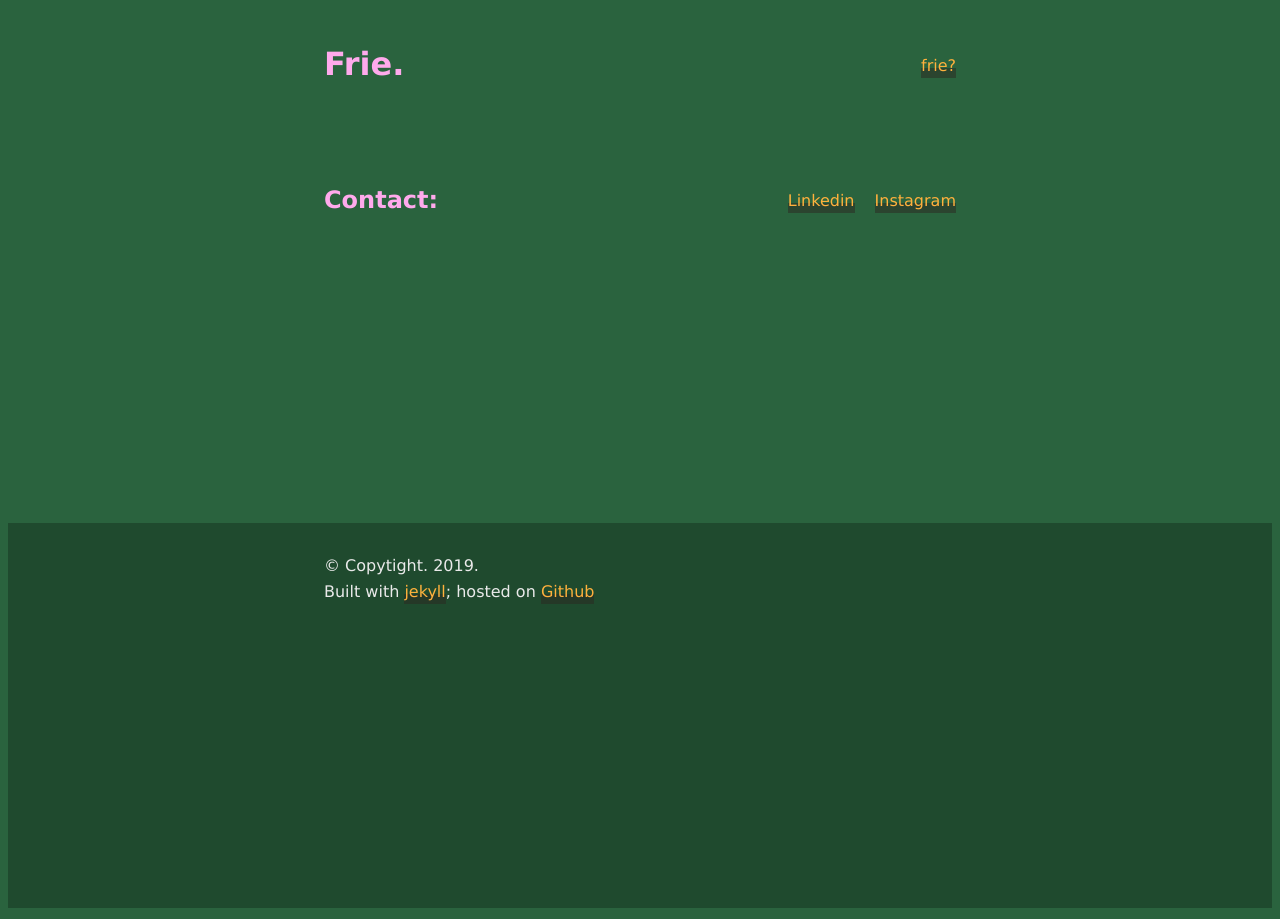
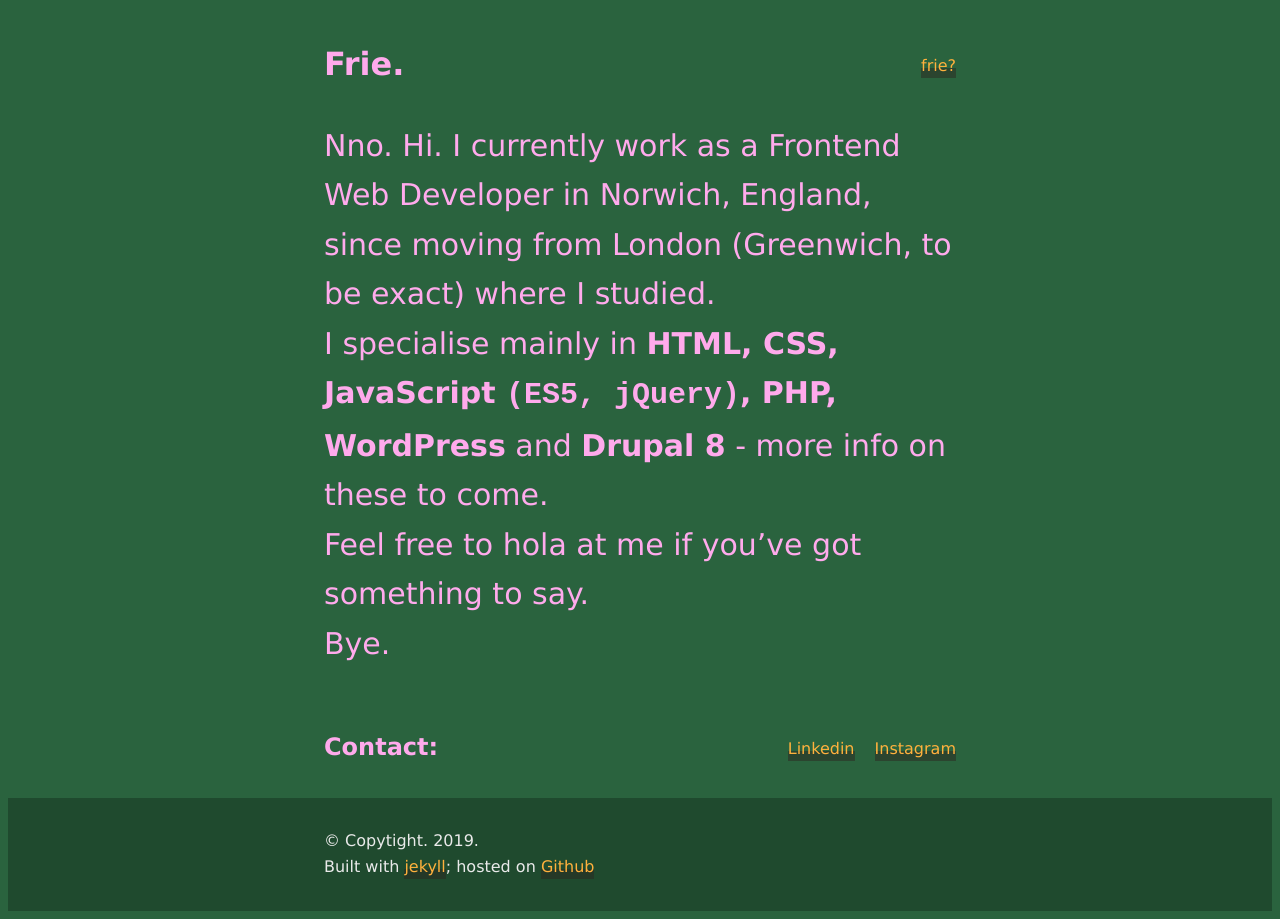
Before and after one commit to chiich/portfolio, a Jekyll site: the page built from index.md, in a window 1280 px wide. Built offline with Jekyll 4.4.1, drawn with Linux system fonts in a browser that asks for light colours; nearby versions of some CDN libraries; some web fonts are replaced.

Commit message:
refresh 2019-001

```diff
--- a/index.md
+++ b/index.md
@@ -1,3 +1,11 @@
 ---
 layout: home
 ---
+Nno. Hi.
+I currently work as a Frontend Web Developer in Norwich, England, since moving from London (Greenwich, to be exact) where I studied.
+
+I specialise mainly in **HTML, CSS, JavaScript `(ES5, jQuery)`, PHP, WordPress** and **Drupal 8** - more info on these to come.
+
+Feel free to hola at me if you've got something to say.
+
+Bye.
```
